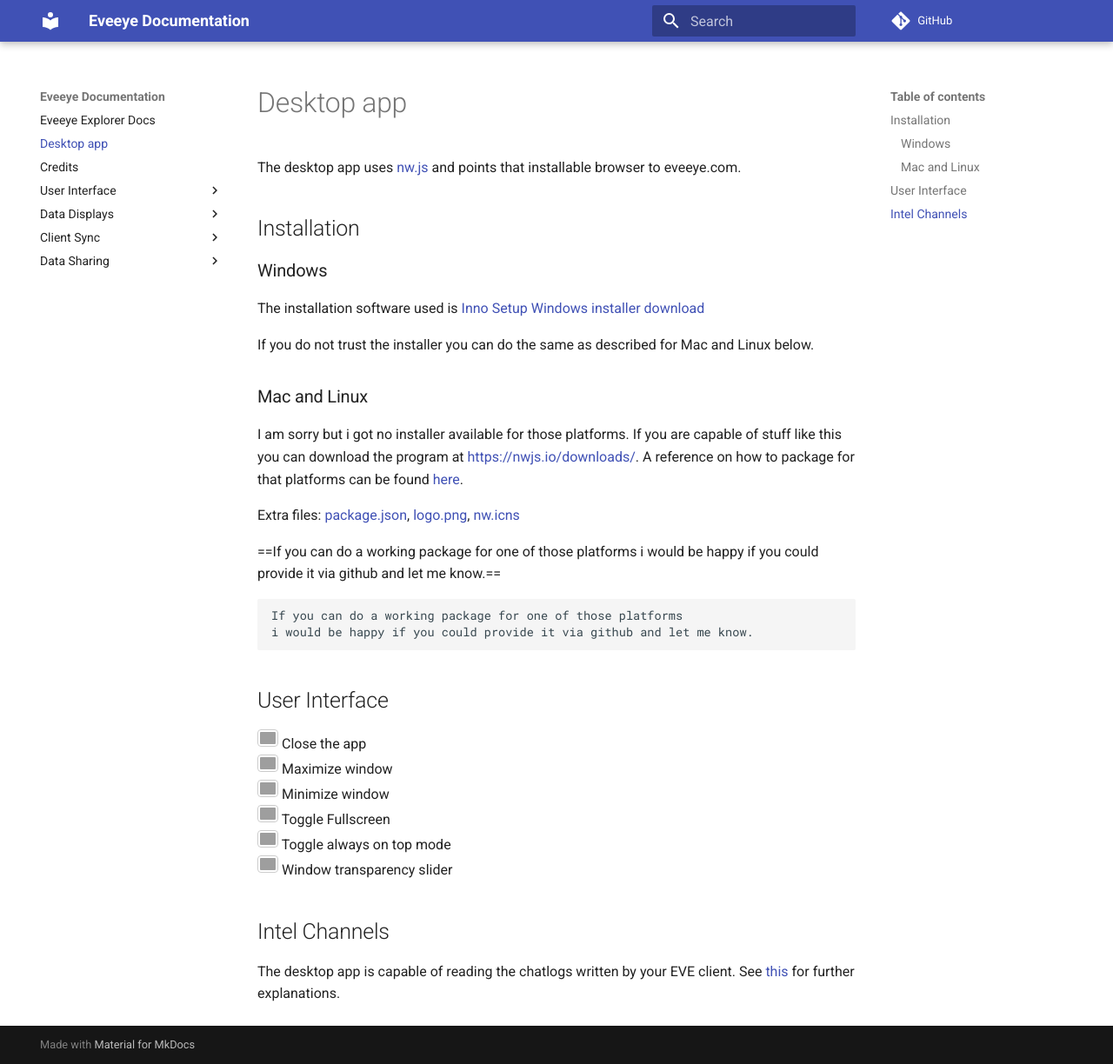
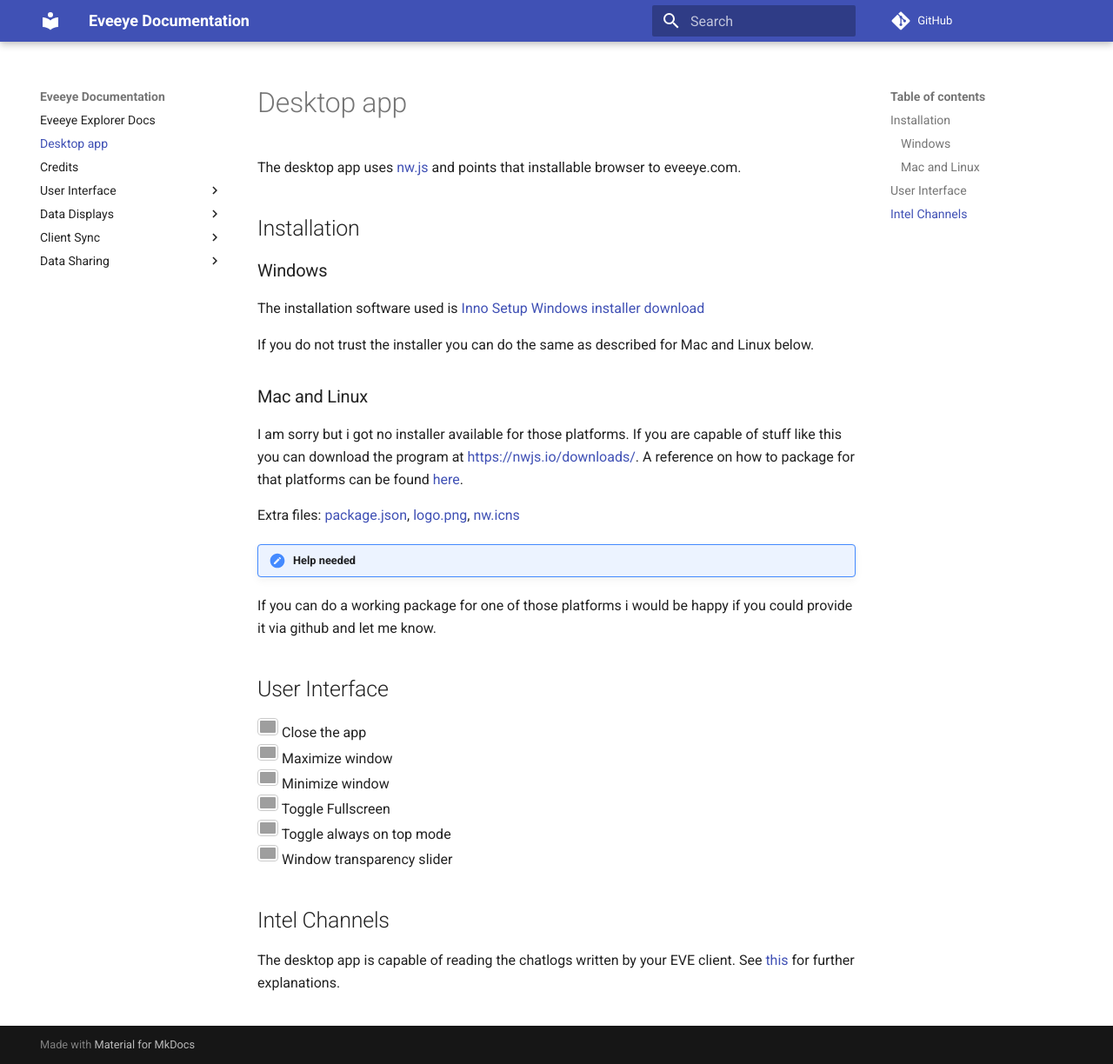
Before and after one commit to Risingson/eveeyedocs, an MkDocs documentation site: the page built from docs/desktop-app.md, in a window 1280 px wide and 1224 px high. Shown: the whole window at 87% size. Built offline with MkDocs 1.6.1 and Material for MkDocs 9.7.7, drawn with Linux system fonts in a browser that asks for light colours; comment, search, counter and statistics services are not loaded; grey boxes are pictures that could not be loaded.

Commit message:
docs/desktop-app.md updated from https://stackedit.io/

```diff
--- a/docs/desktop-app.md
+++ b/docs/desktop-app.md
@@ -16,11 +16,8 @@ A reference on how to package for that platforms can be found [here](http://docs
 
 Extra files: [package.json](https://www.dropbox.com/s/83yjmh3ktzatuny/package.json?dl=0), [logo.png](https://www.dropbox.com/s/b9adylfp2x1fmw6/logo.png?dl=0), [nw.icns](https://www.dropbox.com/s/0u6pfn6qkm33u5t/nw.icns?dl=0)
 
-==If you can do a working package for one of those platforms i would be happy if you could provide it via github and let me know.==
-
-	If you can do a working package for one of those platforms
-	i would be happy if you could provide it via github and let me know.
-
+!!! note "Help needed"
+If you can do a working package for one of those platforms i would be happy if you could provide it via github and let me know.
 
 ## User Interface
 <img src="https://raw.githubusercontent.com/Risingson/E3documentation/master/docs/images/nw/close-window-100.png" width="24" height="24" > Close the app<br>
```
Also changed, not shown: other parts of docs/desktop-app.md (+1 -1 lines).
